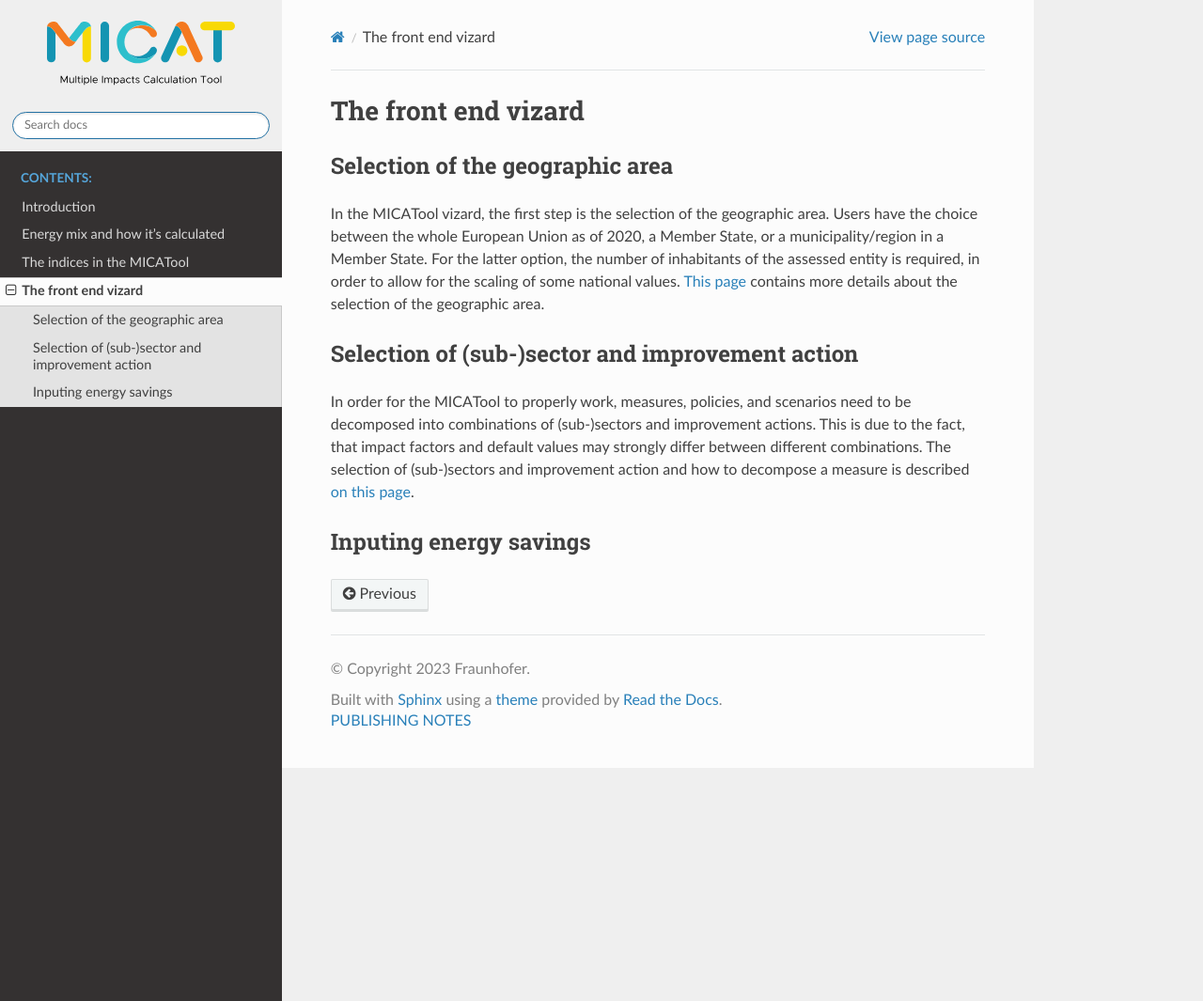
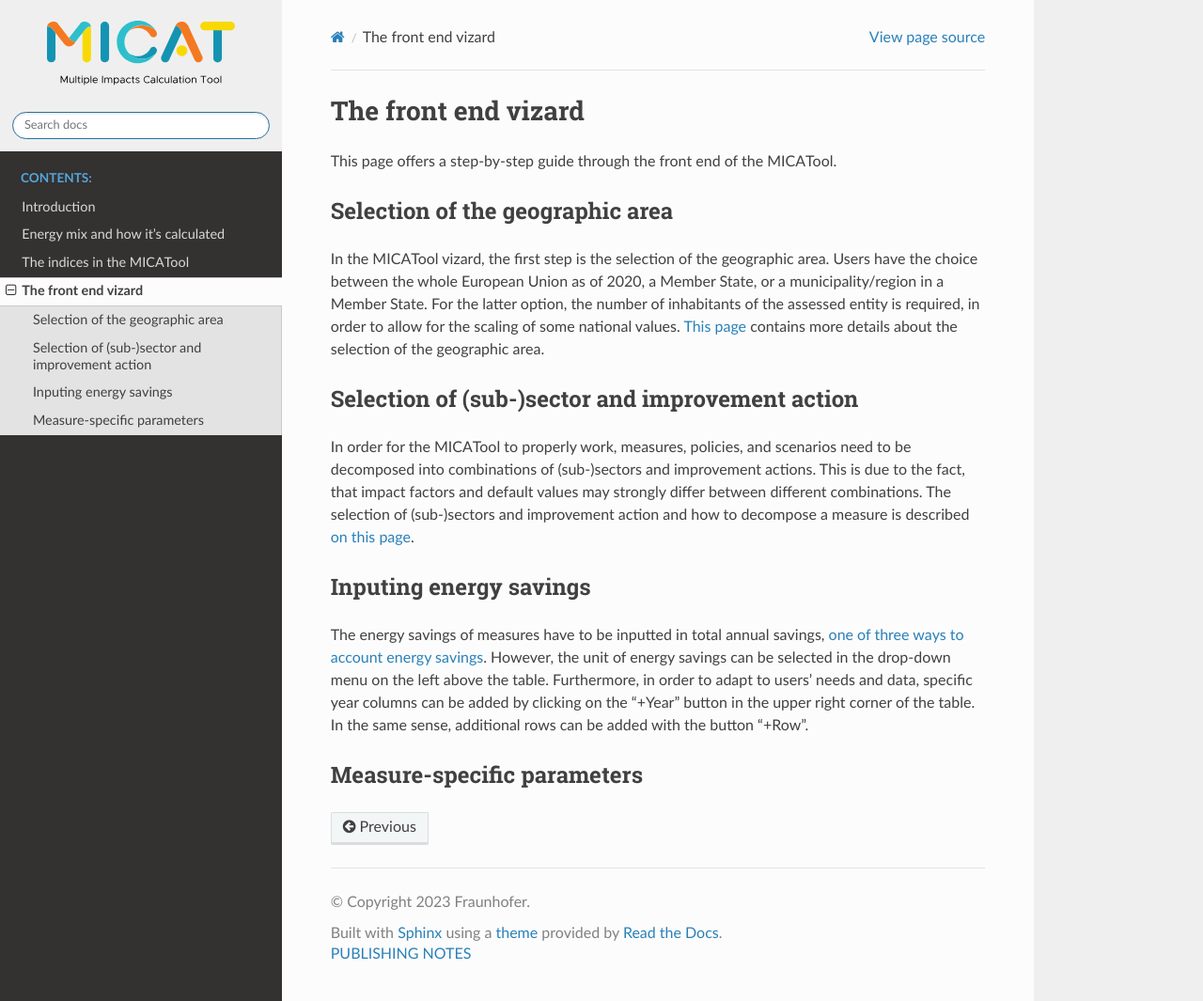
Before and after one commit to fraunhofer-isi/micat, a Sphinx documentation site: the page built from doc/source/user_interface/user_interface_description.md, in a window 1280 px wide and 1065 px high. Shown: the whole window at 94% size. Built offline with Sphinx 7.4.7 and the Read the Docs theme 2.0.0, drawn with Linux system fonts in a browser that asks for light colours.

Commit message:
Changes to doc #5

```diff
--- a/doc/source/user_interface/user_interface_description.md
+++ b/doc/source/user_interface/user_interface_description.md
@@ -13,6 +13,8 @@
 
 The front end vizard
 ===
+
+This page offers a step-by-step guide through the front end of the MICATool.
 
 Selection of the geographic area
 -
@@ -33,3 +35,11 @@
 
 Inputing energy savings
 -
+
+The energy savings of measures have to be inputted in total annual savings, [one of three ways to account energy savings](./energy_savings_input.md).
+However, the unit of energy savings can be selected in the drop-down menu on the left above the table.
+Furthermore, in order to adapt to users' needs and data, specific year columns can be added by clicking on the "+Year"
+button in the upper right corner of the table. In the same sense, additional rows can be added with the button "+Row".
+
+Measure-specific parameters
+-
```
